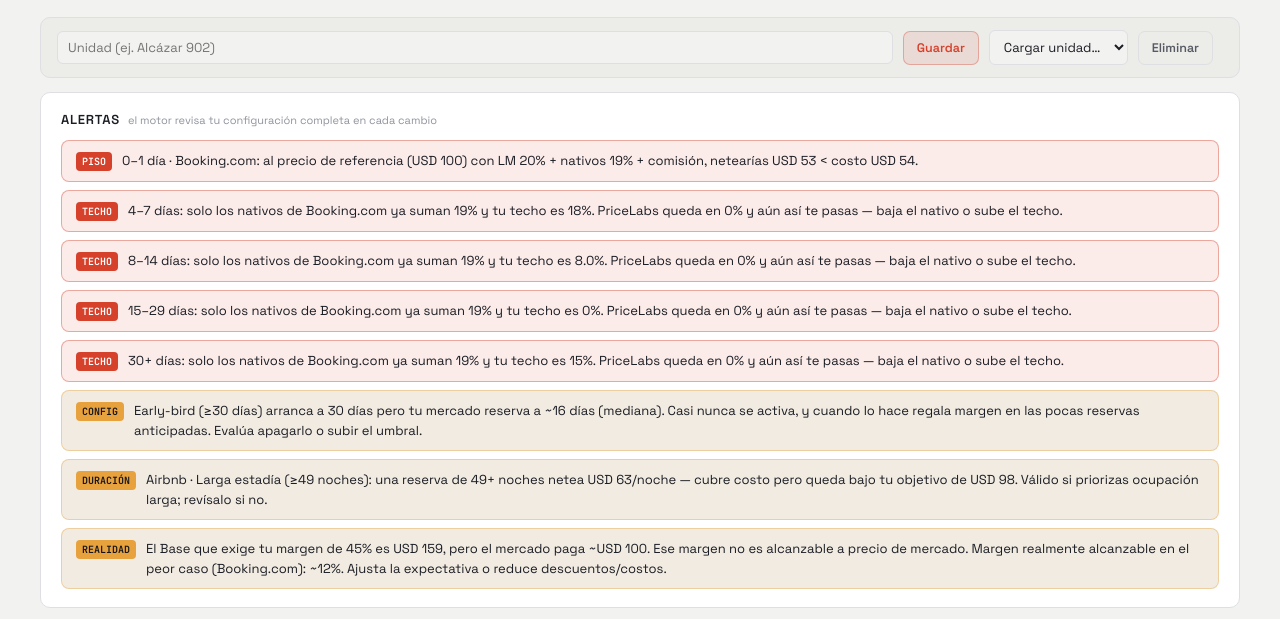
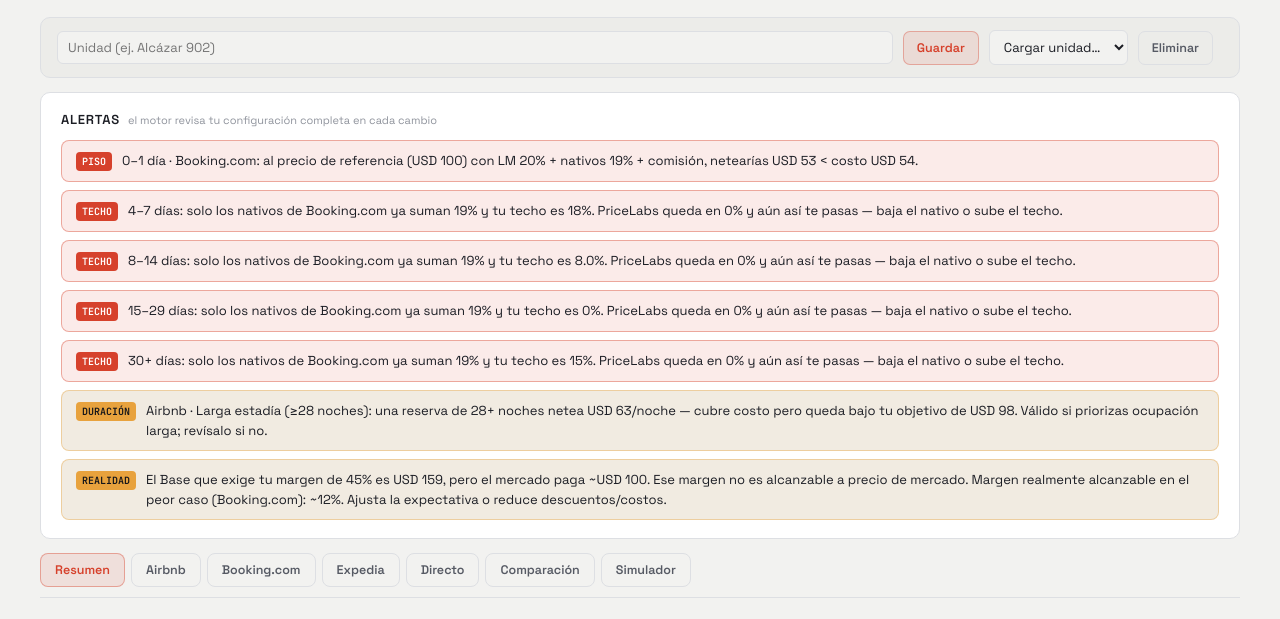
Before and after one commit to hostmedellin1-del/Optimizador-de-precios, a plain HTML site: page index.html in a window 1280 px wide. Shown: the part 137-756 px from the top of the page. Drawn offline with Linux system fonts and the light colour scheme.

Commit message:
Actualiza catálogo Airbnb: estadía larga a 28 noches, early-bird por meses
- Larga estadía: ≥49 → ≥28 noches (umbral real de "estadía larga" de
  Airbnb, no un valor inventado). Sigue activo, 25%.
- Early-bird: ahora en meses exactos (≥30/≥60/≥90 días = 1/2/3 meses) en
  vez de cortes arbitrarios (14/30/60). Se dejan los 3 apagados por
  defecto (sugeridos, 10/15/20%) porque el corte cambió y no hay forma
  de saber cuál de los tres mapea al que estaba activo antes — Dani debe
  confirmar cuál usa realmente y activarlo.
- Last-minute: se corrigió la ventana de 0-3 a 0-28 días (coincide con la
  nota que ya existía en el archivo) y se dejó apagado — el % es variable
  según Dani, no se fijaron 3 escalones con porcentajes inventados.

Probado con Node: duración sigue ganando sobre early-bird por prioridad
sin importar el %, y dentro del mismo tipo gana el umbral más profundo,
en los tres casos con los nuevos cortes.

```diff
--- a/index.html
+++ b/index.html
@@ -255,11 +255,11 @@ function defaultDiscounts(){ return [
   {id:'ab_los1', ch:'airbnb', name:'Estadía media (≥3 noches)',  kind:'los', group:'promo', prio:3, pct:5,  minN:3,  on:false, note:'sugerido — ajusta o apaga'},
   {id:'ab_los2', ch:'airbnb', name:'Semanal (≥7 noches)',        kind:'los', group:'promo', prio:3, pct:10, minN:7,  on:false, note:'sugerido — ajusta o apaga'},
   {id:'ab_los3', ch:'airbnb', name:'Quincenal (≥14 noches)',     kind:'los', group:'promo', prio:3, pct:15, minN:14, on:false, note:'sugerido — ajusta o apaga'},
-  {id:'ab_los4', ch:'airbnb', name:'Larga estadía (≥49 noches)', kind:'los', group:'promo', prio:3, pct:25, minN:49, on:true,  note:'activo hoy: ≥49 noches → 25%'},
-  {id:'ab_eb1',  ch:'airbnb', name:'Early-bird (≥14 días)',      kind:'window', group:'promo', prio:4, pct:10, from:14, to:9999, on:false, note:'sugerido — ajusta o apaga'},
-  {id:'ab_eb2',  ch:'airbnb', name:'Early-bird (≥30 días)',      kind:'window', group:'promo', prio:4, pct:15, from:30, to:9999, on:true,  note:'activo hoy: 30 días → 15%'},
-  {id:'ab_eb3',  ch:'airbnb', name:'Early-bird (≥60 días)',      kind:'window', group:'promo', prio:4, pct:20, from:60, to:9999, on:false, note:'sugerido — ajusta o apaga'},
-  {id:'ab_lm',  ch:'airbnb', name:'Last-minute', kind:'window', group:'promo', prio:5, pct:0,  from:0, to:3,  on:false, note:'0–28 días; hoy vacío en tu cuenta'},
+  {id:'ab_los4', ch:'airbnb', name:'Larga estadía (≥28 noches)', kind:'los', group:'promo', prio:3, pct:25, minN:28, on:true,  note:'activo hoy: ≥28 noches → 25% (umbral real de "estadía larga" en Airbnb)'},
+  {id:'ab_eb1',  ch:'airbnb', name:'Early-bird (1 mes / ≥30 días)', kind:'window', group:'promo', prio:4, pct:10, from:30, to:9999, on:false, note:'sugerido — ajusta o apaga'},
+  {id:'ab_eb2',  ch:'airbnb', name:'Early-bird (2 meses / ≥60 días)', kind:'window', group:'promo', prio:4, pct:15, from:60, to:9999, on:false, note:'sugerido — ajusta o apaga'},
+  {id:'ab_eb3',  ch:'airbnb', name:'Early-bird (3 meses / ≥90 días)', kind:'window', group:'promo', prio:4, pct:20, from:90, to:9999, on:false, note:'sugerido — ajusta o apaga'},
+  {id:'ab_lm',  ch:'airbnb', name:'Last-minute', kind:'window', group:'promo', prio:5, pct:0,  from:0, to:28,  on:false, note:'ventana 0–28 días; % variable — actívalo tú cuando decidas usarlo, no queda fijo en escalones'},
   {id:'ab_rs',  ch:'airbnb', name:'Ajuste de rule set / temporada', kind:'constant', group:'stackable', prio:0, pct:0, on:false, note:'apila sobre la promo ganadora'},
   /* BOOKING — proactive stack; reactive exclusive; mobile conflicts w/ country & limited */
   {id:'bk_gen', ch:'booking', name:'Genius (constante)', kind:'constant', group:'proactive', pct:10, on:true, note:'lo funde el host; L1=10%'},
```
Also changed, not shown: CLAUDE.md (+5 -2 lines).
